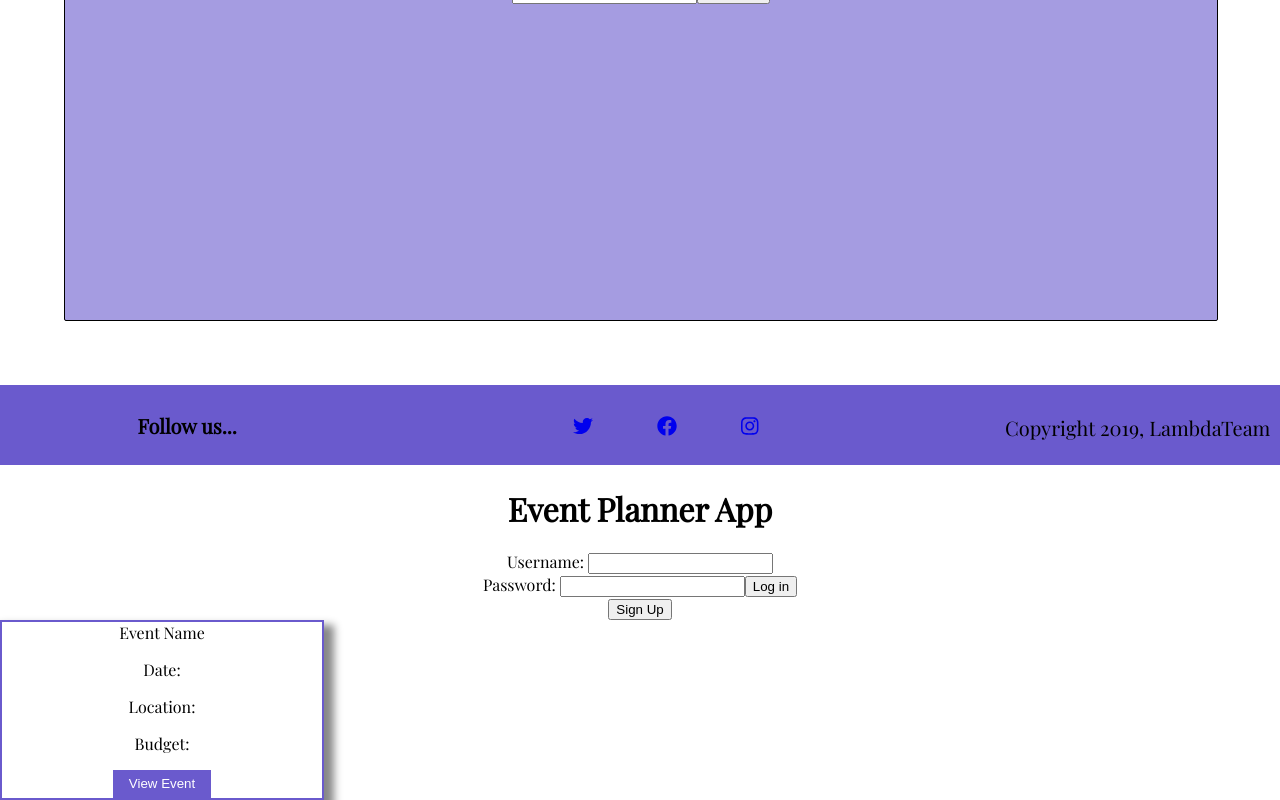
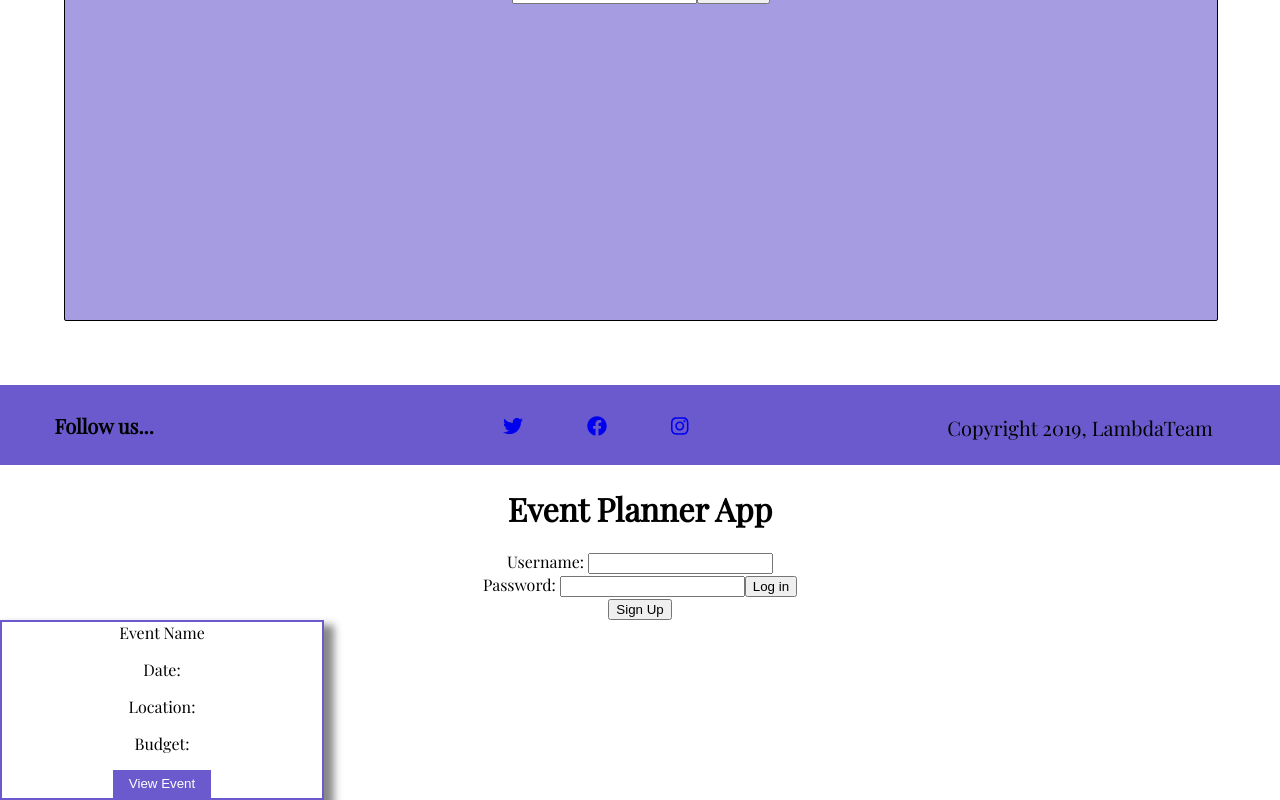
Before and after one commit to build-week-corporate-event-planner-2019/Front-End, a React (Create React App) app in the folder event-planner/: page / in a window 1280 px wide. Shown: the part 525-1325 px from the top of the page. Built offline with nearby package versions, Linux system fonts and the light colour scheme.

Commit message:
fixed footer content spacing

```diff
--- a/event-planner/src/App.css
+++ b/event-planner/src/App.css
@@ -76,6 +76,7 @@ li a:hover{
 
 .copyright {
   padding-top: 0.4%;
+  margin-right: 4%;
 }
 
 .social-div {
@@ -186,5 +187,5 @@ li a:hover{
 }
 
 .follow-us{
-  margin-left: 10%;
+  margin-left: 3%;
 }
```
